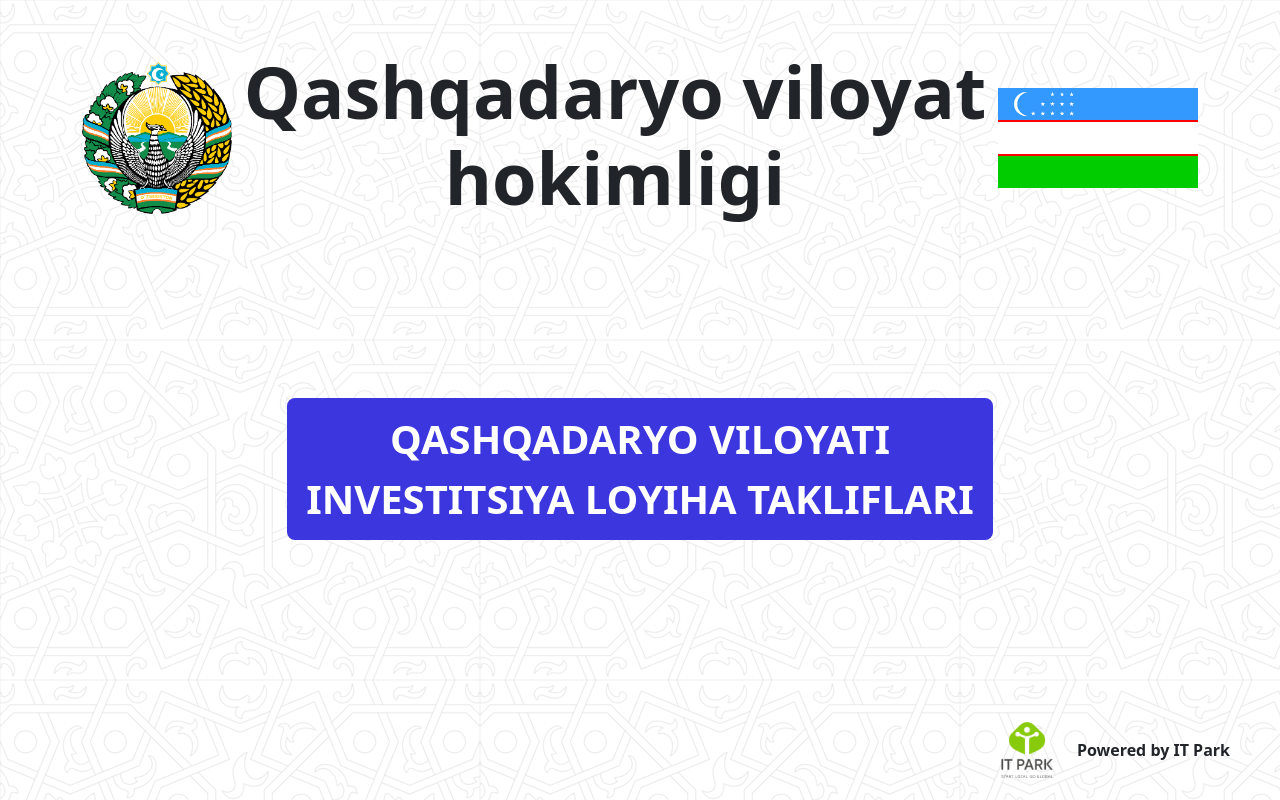
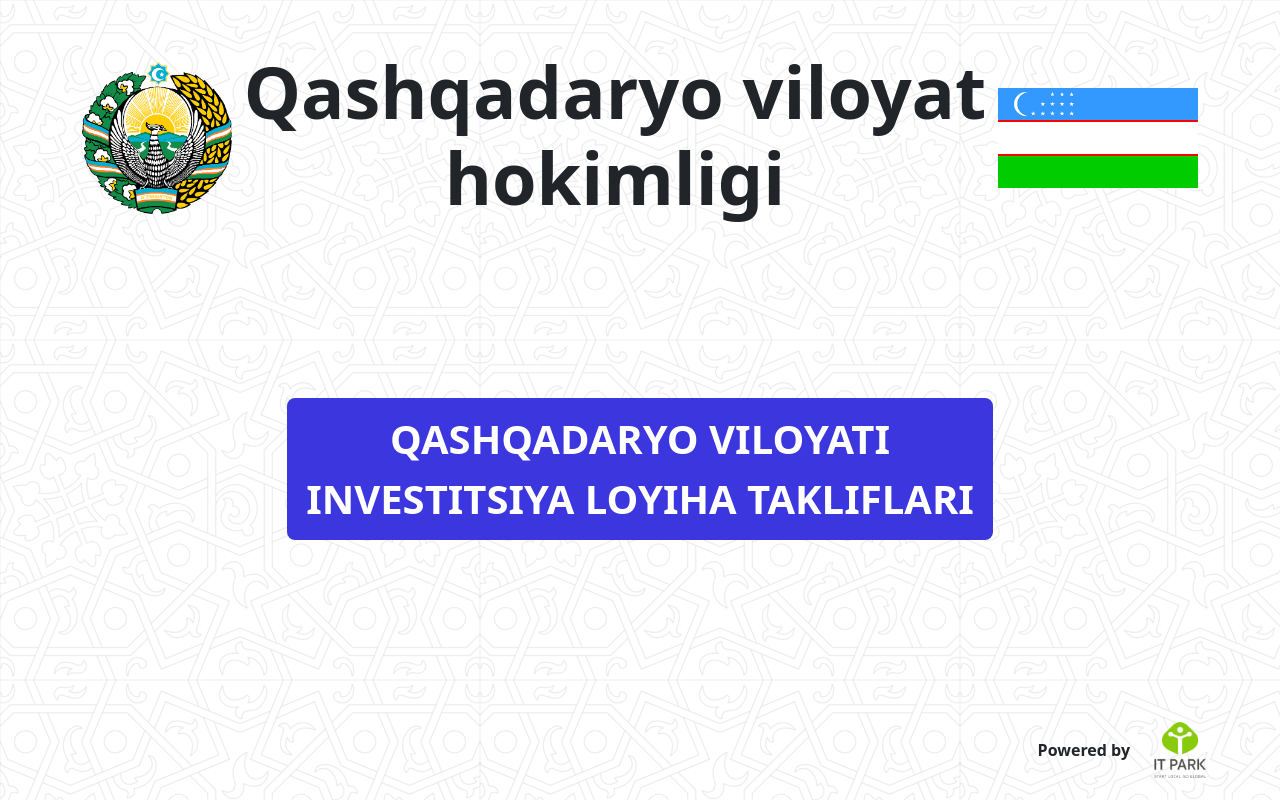
Before and after one commit to golibdev/hokimiyat, a React (Vite) app in the folder client/: page / in a window 1280 px wide. Built offline with nearby package versions, Linux system fonts and the light colour scheme; the HTML template or start-up script is replaced by a standard one.

Commit message:
add project

```diff
--- a/client/src/components/Footer.jsx
+++ b/client/src/components/Footer.jsx
@@ -3,8 +3,8 @@ import React from 'react'
 const Footer = () => {
    return (
       <div className='d-flex align-items-center' style={{ position: 'absolute', right: '50px', bottom: '0' }}>
+         <span className='fw-bold'>Powered by</span>
          <img width={100} src="/assets/it-park.png" alt="it-park" />
-         <span className='fw-bold'>Powered by IT Park</span>
       </div>
    )
 }
```
Also changed, not shown: 2 other files (tests, documents, lock files or other folders).
